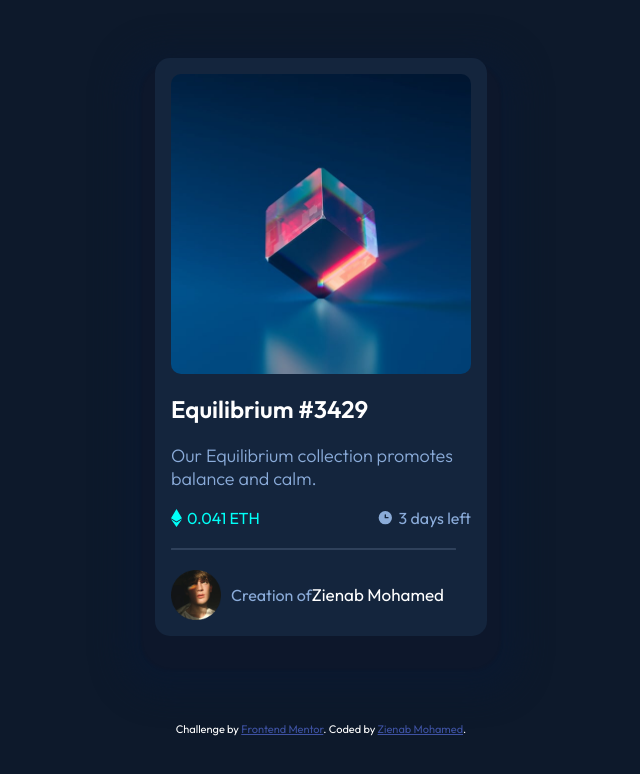
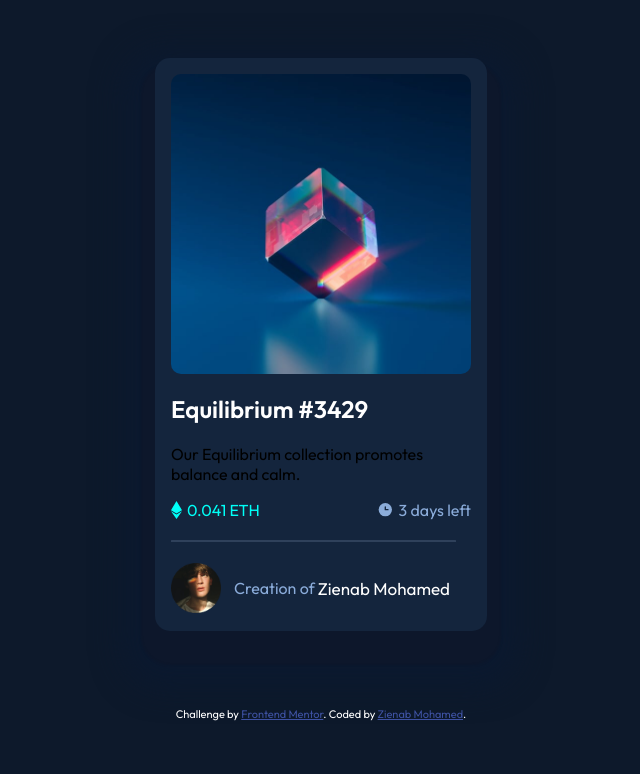
Before and after one commit to zenab12/NFT_Card, a plain HTML site: page index.html in a window 1280 px wide. Shown: the whole page, without its empty margins (319-959 px from the left). Drawn offline with Linux system fonts and the light colour scheme.

Commit message:
Update index.html

```diff
--- a/index.html
+++ b/index.html
@@ -44,7 +44,7 @@
     figure > img {border-radius:10px;max-width:100%;}
 
     figure h2 {color:var(--white);font-weight:600;}
-    figure p{font-size:18px;color:var(--font);font-weight:300;}
+    figure > p{font-size:18px;color:var(--font);font-weight:300;}
 
     figure .prop {flex-direction:row; justify-content:space-between;font-weight:400;}
     figure .prop img{padding-right:5px}
@@ -53,11 +53,11 @@
     figure .border{background: var(--border);border-radius:.5px;display:block;width:95%;height:2px;margin:20px 0px;}
 
     figure .creator{flex-direction:row;justify-content:start;margin-top: 20px;}
-    figure .creator {color:var(--font);font-weight:400;}
+    figure .creator p {color:var(--font);font-weight:400;padding-left:3px}
     figure .creator span{color:var(--white);font-size:17px;padding-right:3px}
     figure .creator img{width:50px;padding-right:10px}
 
-    .attribution { font-size: 11px; text-align:center; margin-top:70px;color:var(--white)}
+    .attribution { font-size: 11px; text-align:center; margin-top:60px;margin-bottom:10px;color:var(--white)}
     .attribution a { color:var(--footer)}
   </style>
 </head>
@@ -74,7 +74,7 @@
         <div class="time"><img src="images/icon-clock.svg" alt"timeleft">  3 days left </div>
       </div>
       <div class="border"></div>
-      <div class="creator"><img src="images/image-avatar.png" alt="creator">  Creation of <span> Zienab Mohamed</span></div>
+      <div class="creator"><img src="images/image-avatar.png" alt="creator">  <p>Creation of<p> <span> Zienab Mohamed</span></div>
     </figcaption>
   </figure>
 
```
